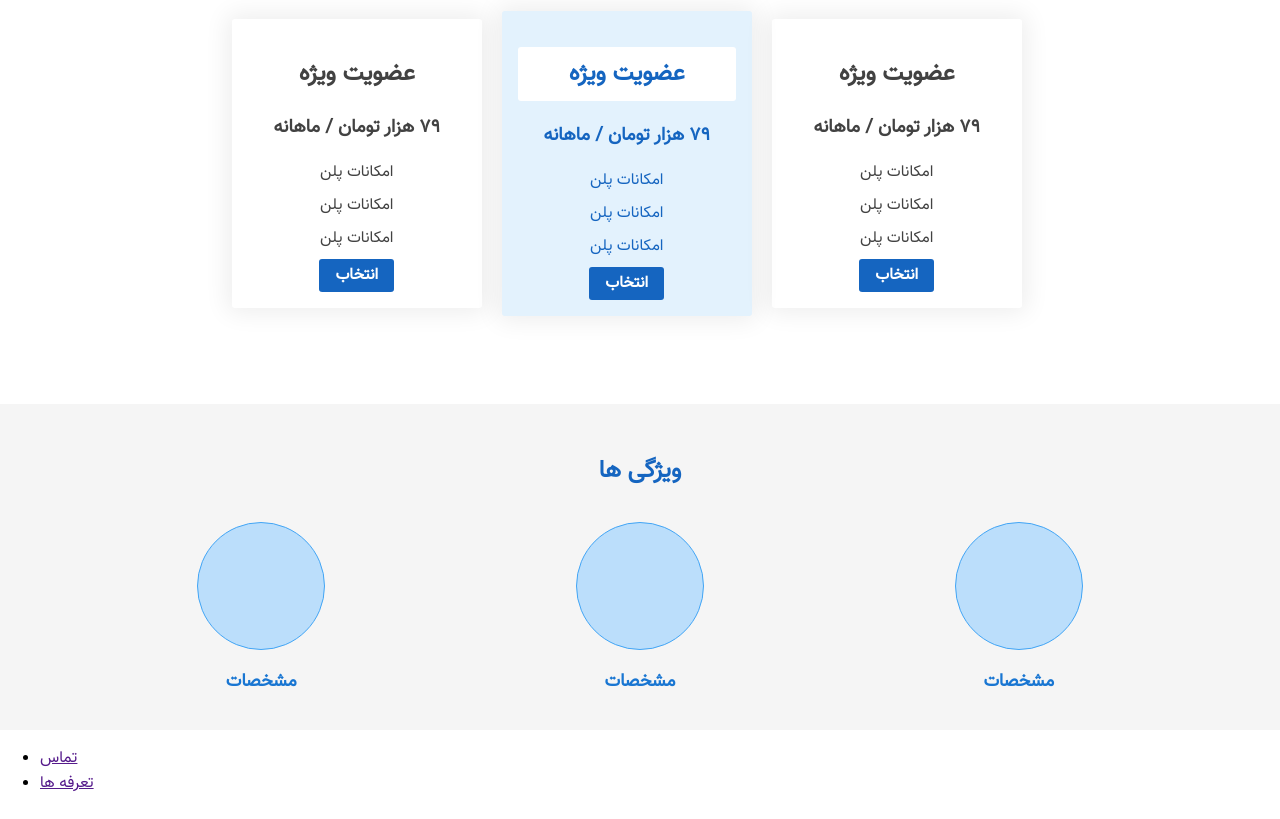
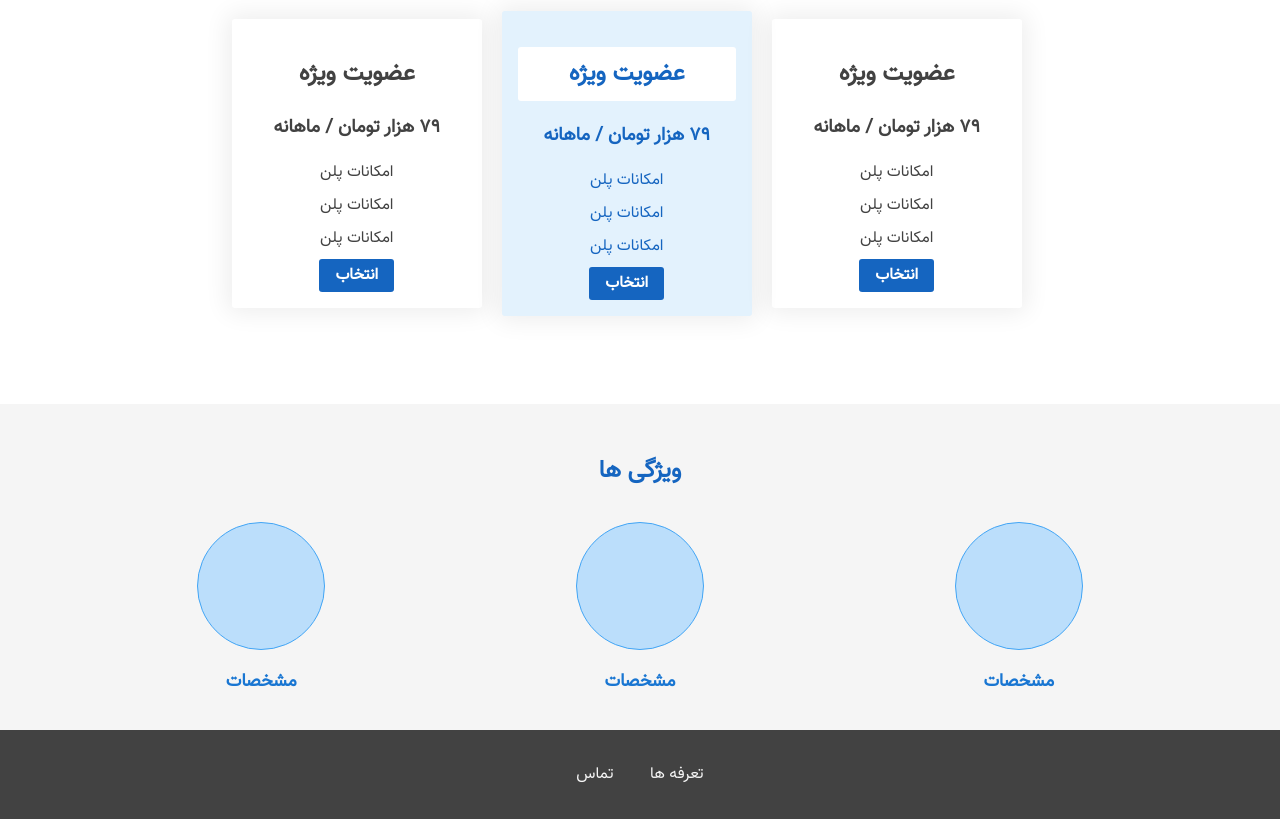
Before and after one commit to jafarijason/full-css-library, a plain HTML site: page index.html in a window 1280 px wide. Shown: the part 726-1545 px from the top of the page. Drawn offline with Linux system fonts and the light colour scheme.

Commit message:
par1 finish

```diff
--- a/index.html
+++ b/index.html
@@ -97,14 +97,20 @@
     <footer class="main-footer">
       <nav>
         <ul class="main-footer__links">
-          <li class="main-foter__link">
-            <a href="">تماس</a>
+          <li class="main-footer__link">
+            <a id="ss" href="#ss">تماس</a>
           </li>
-          <li class="main-foter__link">
+          <li class="main-footer__link">
             <a href="">تعرفه ها</a>
           </li>
         </ul>
       </nav>
     </footer>
+
+    <script>
+      setInterval(()=>{
+        window.scrollTo(0,document.body.scrollHeight);
+      } , 100);
+    </script>
   </body>
 </html>
--- a/styles/main.css
+++ b/styles/main.css
@@ -165,3 +165,30 @@ body {
   color: #1976d2;
   font-size: 18px;
 }
+
+.main-footer{
+  background: #424242;
+  padding: 32px;
+}
+
+.main-footer__links{
+  list-style: none;
+  margin: 0;
+  padding: 0;
+  text-align: center;
+}
+
+.main-footer__link{
+display: inline-block;
+margin: 0 16px;
+}
+
+.main-footer__link a{
+  color: #f5f5f5;
+  text-decoration: none;
+}
+
+.main-footer__link a:hover,
+.main-footer__link a:active{
+  color: #e0e0e0;
+}
```
